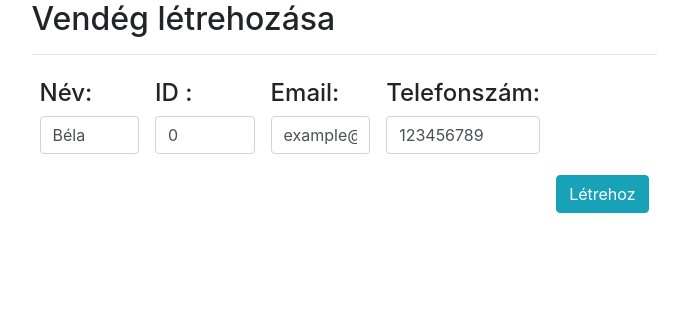
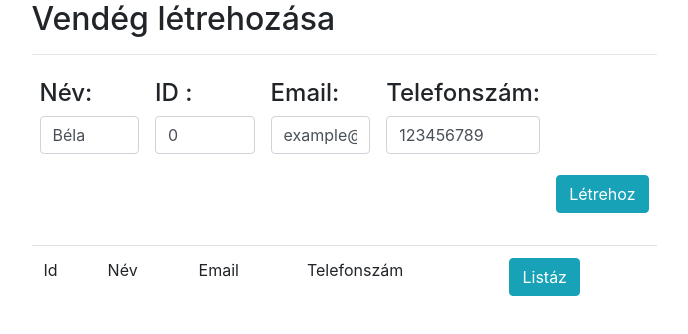
Before and after one commit to L0ggeRs/afp2_exception, a React (Create React App) app in the folder frontend/: page / in a window 1280 px wide. Shown: the top 334 px of the page, without its empty margins (296-984 px from the left). Built offline with nearby package versions, Linux system fonts and the light colour scheme; what flux would draw is missing.

Commit message:
#12 Meghívás az App.js-be
Működik a listázás

```diff
--- a/frontend/package.json
+++ b/frontend/package.json
@@ -57,11 +57,5 @@
       "last 1 firefox version",
       "last 1 safari version"
     ]
-  },
-  "husky": {
-    "hooks": {
-      "commit-msg": "commitlint -E HUSKY_GIT_PARAMS",
-      "pre-commit": "npm run style && npm run test"
-    }
   }
 }
--- a/frontend/src/App.js
+++ b/frontend/src/App.js
@@ -1,6 +1,7 @@
 import React from 'react';
 import './App.scss';
 import GuestAddForm from "./component/GuestAddForm";
+import GuestList from "./component/GuestList";
 
 function App() {
   return (
@@ -9,6 +10,7 @@ function App() {
             <div className={"col-md-3"}></div>
             <div className={"col-md-6"}>
               <GuestAddForm></GuestAddForm>
+                <GuestList></GuestList>
             </div>
             <div className={"col-md-3"}></div>
         </div>
--- a/frontend/src/action/GuestAction.js
+++ b/frontend/src/action/GuestAction.js
@@ -11,7 +11,7 @@ export const recordGuest = ({GuestName,GuestID,GuestEmail,GuestPhone}) =>{
             phone : GuestPhone,
         })
         .then(() => {
-            fetchComplexNumbers();
+            fetchGuests();
             dispatcher.dispatch({action : actionConstants.clearError});
         })
         .catch((err) => {
@@ -19,11 +19,11 @@ export const recordGuest = ({GuestName,GuestID,GuestEmail,GuestPhone}) =>{
                 action : actionConstants.showError,
                 payload: `${err.response.status}-${err.response.statusText}: ${err.response.data.message}`
             });
-            fetchComplexNumbers();
+            fetchGuests();
         });
 };
 
-export const fetchComplexNumbers = () =>{
+export const fetchGuests = () =>{
 
     axios.get('/guest/').then((resp)=>{
         dispatcher.dispatch({
```
